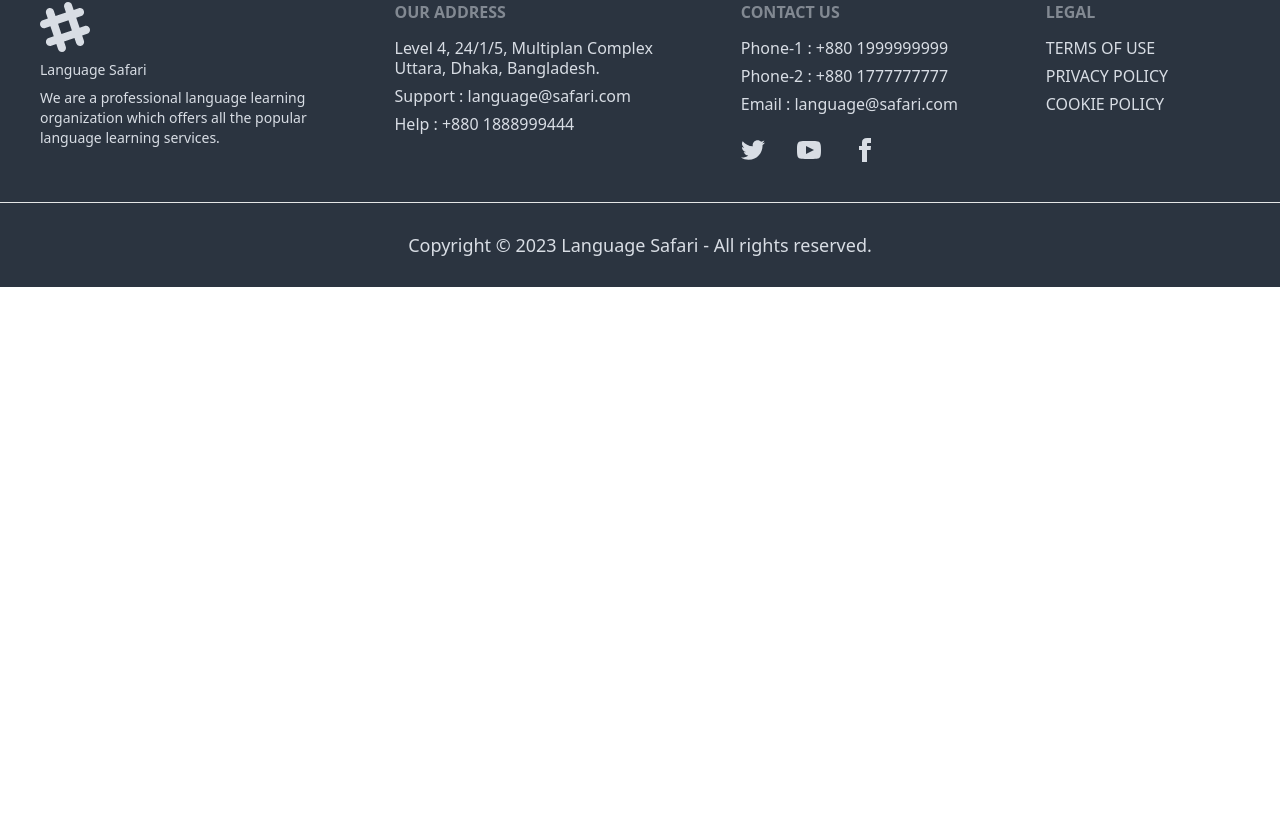
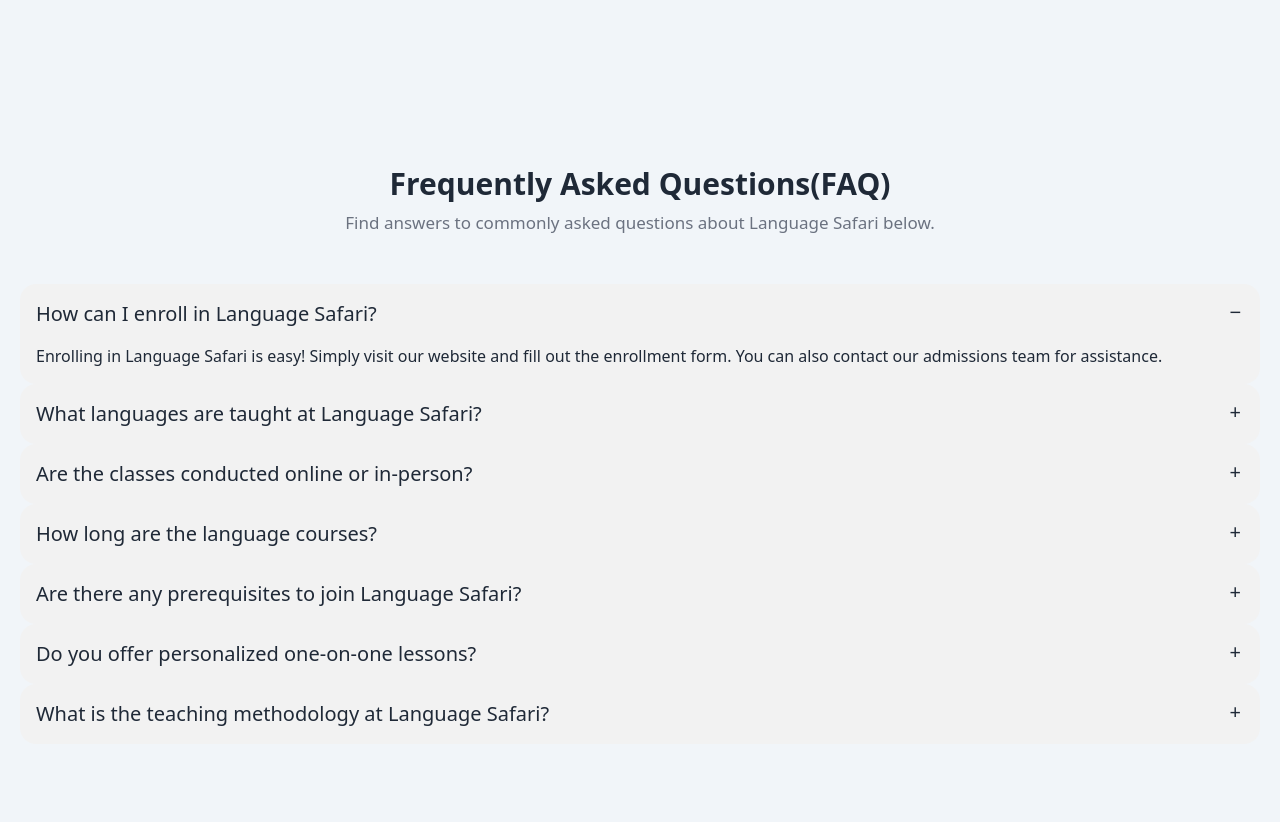
Before and after one commit to Washim-Akram/language-safari-client, a React (Vite) app: page / in a window 1280 px wide. Shown: the part 838-1660 px from the top of the page. Before the commit the page ends 1125 px from the top, so only its background shows below. Built offline with nearby package versions, Linux system fonts and the light colour scheme; no server answers.

Commit message:
Added FAQ section in the Home page

```diff
--- a/package.json
+++ b/package.json
@@ -10,11 +10,13 @@
     "preview": "vite preview"
   },
   "dependencies": {
+    "@emotion/react": "^11.11.1",
     "@lottiefiles/react-lottie-player": "^3.5.3",
     "firebase": "^9.22.1",
     "localforage": "^1.10.0",
     "match-sorter": "^6.3.1",
     "react": "^18.2.0",
+    "react-awesome-reveal": "^4.2.3",
     "react-dom": "^18.2.0",
     "react-helmet-async": "^1.3.0",
     "react-hook-form": "^7.44.3",
--- /dev/null
+++ b/src/pages/Home/Faq/Faq.jsx
@@ -0,0 +1,118 @@
+import { Rotate, Slide } from "react-awesome-reveal";
+
+const Faq = () => {
+  return (
+    <section className="bg-slate-100 py-10">
+      <div className="container mx-auto mt-24 mb-24 md:mt-36 p-5">
+        <Slide>
+          <h2 className="text-center text-3xl font-bold mb-2">
+            Frequently Asked Questions(FAQ)
+          </h2>
+        </Slide>
+        <Rotate>
+          <p className="md:text-[17px] text-gray-500 text-center mb-12">
+            Find answers to commonly asked questions about Language Safari
+            below.
+          </p>
+        </Rotate>
+        <div className="collapse collapse-plus bg-base-200">
+          <input type="radio" name="my-accordion-3" checked="checked" />
+          <div className="collapse-title text-xl font-medium">
+            How can I enroll in Language Safari?
+          </div>
+          <div className="collapse-content">
+            <p>
+              Enrolling in Language Safari is easy! Simply visit our website and
+              fill out the enrollment form. You can also contact our admissions
+              team for assistance.
+            </p>
+          </div>
+        </div>
+        <div className="collapse collapse-plus bg-base-200">
+          <input type="radio" name="my-accordion-3" />
+          <div className="collapse-title text-xl font-medium">
+            What languages are taught at Language Safari?
+          </div>
+          <div className="collapse-content">
+            <p>
+              Language Safari offers a wide range of language courses. Some of
+              the languages we teach include English, Spanish, French, German,
+              Italian, Chinese, and Japanese. Check our website for a complete
+              list.
+            </p>
+          </div>
+        </div>
+        <div className="collapse collapse-plus bg-base-200">
+          <input type="radio" name="my-accordion-3" />
+          <div className="collapse-title text-xl font-medium">
+            Are the classes conducted online or in-person?
+          </div>
+          <div className="collapse-content">
+            <p>
+              At Language Safari, we offer both online and in-person classes.
+              You can choose the learning format that suits you best. Our online
+              classes are conducted via interactive video conferencing
+              platforms.
+            </p>
+          </div>
+        </div>
+        <div className="collapse collapse-plus bg-base-200">
+          <input type="radio" name="my-accordion-3" />
+          <div className="collapse-title text-xl font-medium">
+            How long are the language courses?
+          </div>
+          <div className="collapse-content">
+            <p>
+              The duration of our language courses varies depending on the level
+              and intensity of the program. Most courses range from 4 to 12
+              weeks. You can find specific course durations on our website.
+            </p>
+          </div>
+        </div>
+        <div className="collapse collapse-plus bg-base-200">
+          <input type="radio" name="my-accordion-3" />
+          <div className="collapse-title text-xl font-medium">
+            Are there any prerequisites to join Language Safari?
+          </div>
+          <div className="collapse-content">
+            <p>
+              There are no specific prerequisites to join Language Safari. Our
+              courses cater to learners of all levels, from beginners to
+              advanced. We provide a comprehensive language learning experience
+              for all students.
+            </p>
+          </div>
+        </div>
+        <div className="collapse collapse-plus bg-base-200">
+          <input type="radio" name="my-accordion-3" />
+          <div className="collapse-title text-xl font-medium">
+            Do you offer personalized one-on-one lessons?
+          </div>
+          <div className="collapse-content">
+            <p>
+              Yes, we offer personalized one-on-one lessons for students who
+              prefer individual attention. Our experienced instructors can
+              tailor the lessons to your specific learning needs and goals.
+            </p>
+          </div>
+        </div>
+        <div className="collapse collapse-plus bg-base-200">
+          <input type="radio" name="my-accordion-3" />
+          <div className="collapse-title text-xl font-medium">
+            What is the teaching methodology at Language Safari?
+          </div>
+          <div className="collapse-content">
+            <p>
+              At Language Safari, we follow a communicative and immersive
+              teaching methodology. Our classes focus on developing speaking,
+              listening, reading, and writing skills through interactive
+              activities, role-plays, and real-life simulations.
+            </p>
+          </div>
+        </div>
+      </div>
+    </section>
+  );
+};
+
+export default Faq;
--- a/src/pages/Home/Home/Home.jsx
+++ b/src/pages/Home/Home/Home.jsx
@@ -1,5 +1,6 @@
 import { Helmet } from "react-helmet-async";
 import Banner from "../Banner/Banner";
+import Faq from "../Faq/Faq";
 
 const Home = () => {
   return (
@@ -8,6 +9,7 @@ const Home = () => {
         <title>Language Safari | Home</title>
       </Helmet>
       <Banner></Banner>
+      <Faq></Faq>
     </>
   );
 };
```
Also changed, not shown: 1 other file (tests, documents, lock files or other folders).
